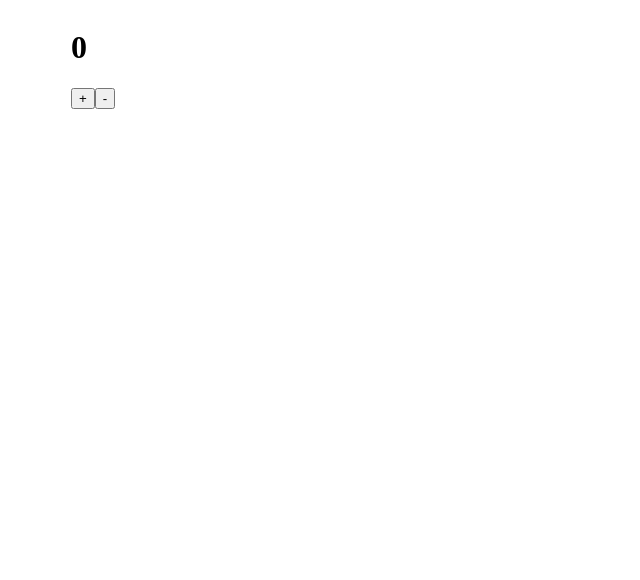
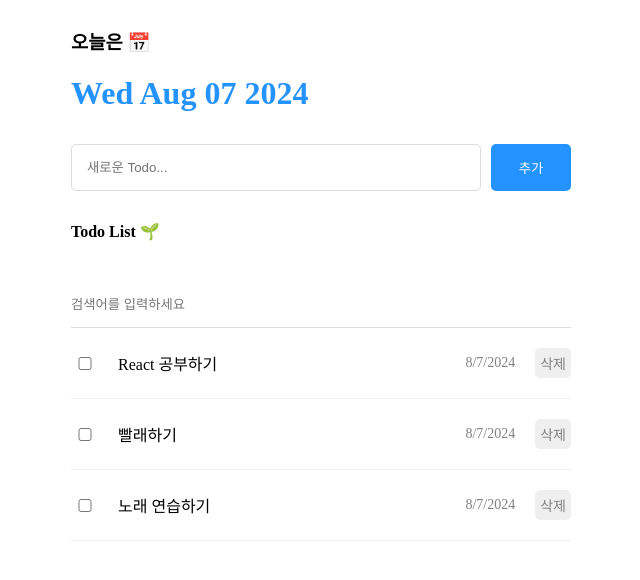
Before and after one commit to LEE-DA-EUN/FE-Study, a React (Vite) app in the folder onebite-react/TodoApp/: page / in a window 1280 px wide. Shown: the top 580 px of the page, without its empty margins (319-959 px from the left). Built offline with nearby package versions, Linux system fonts and the light colour scheme.

Commit message:
TodoApp 업그레이드

```diff
--- a/onebite-react/TodoApp/src/App.jsx
+++ b/onebite-react/TodoApp/src/App.jsx
@@ -1,9 +1,8 @@
 import "./App.css";
-import { useRef, useState } from "react";
+import { useRef, useState, useReducer } from "react";
 import Header from "./components/Header";
 import Editor from "./components/Editor";
 import List from "./components/List";
-import Exam from "./components/Exam";
 
 const mockData = [
   {
@@ -26,50 +25,64 @@ const mockData = [
   },
 ];
 
+function reducer(state, action) {
+  switch (action.type) {
+    case "CREATE":
+      return [action.data, ...state];
+    case "UPDATE":
+      return state.map((item) =>
+        item.id === action.targetId
+          ? { ...item, isDone: !item.isDone }
+          : item
+      );
+    case "DELETE":
+      return state.filter(
+        (item) => item.id !== action.targetId
+      );
+    default:
+      return state;
+  }
+}
+
 function App() {
-  const [todos, setTodos] = useState(mockData);
+  const [todos, dispatch] = useReducer(reducer, mockData);
   const idRef = useRef(3);
 
   const onCreate = (content) => {
-    const newTodo = {
-      id: idRef.current++,
-      isDone: false,
-      content: content,
-      date: new Date().getTime(),
-    };
-
-    setTodos([newTodo, ...todos]);
+    dispatch({
+      type: "CREATE",
+      data: {
+        id: idRef.current++,
+        isDone: false,
+        content: content,
+        date: new Date().getTime(),
+      },
+    });
   };
 
   const onUpdate = (targetId) => {
-    // todos State의 값들 중에
-    // targetId와 일치하는 id를 갖는 투두 아이템의 isDone 변경
-
-    // 인수: todos 배열에서 targetId와 일치하는 id를 갖는 요소의 데이터만 딱 바꾼 새로운 배열
-    setTodos(
-      todos.map((todo) =>
-        todo.id === targetId
-          ? { ...todo, isDone: !todo.isDone }
-          : todo
-      )
-    );
+    dispatch({
+      type: "UPDATE",
+      targetId: targetId,
+    });
   };
 
   const onDelete = (targetId) => {
-    // 인수: todos 배열에서 targetId와 일치하는 id를 갖는 요소만 삭제한 새로운 배열
-    setTodos(todos.filter((todo) => todo.id !== targetId));
+    dispatch({
+      type: "DELETE",
+      targetId: targetId,
+    });
   };
 
   return (
     <div className="App">
-      <Exam />
-      {/* <Header />
+      <Header />
       <Editor onCreate={onCreate} />
       <List
         todos={todos}
         onUpdate={onUpdate}
         onDelete={onDelete}
-      /> */}
+      />
     </div>
   );
 }
```
